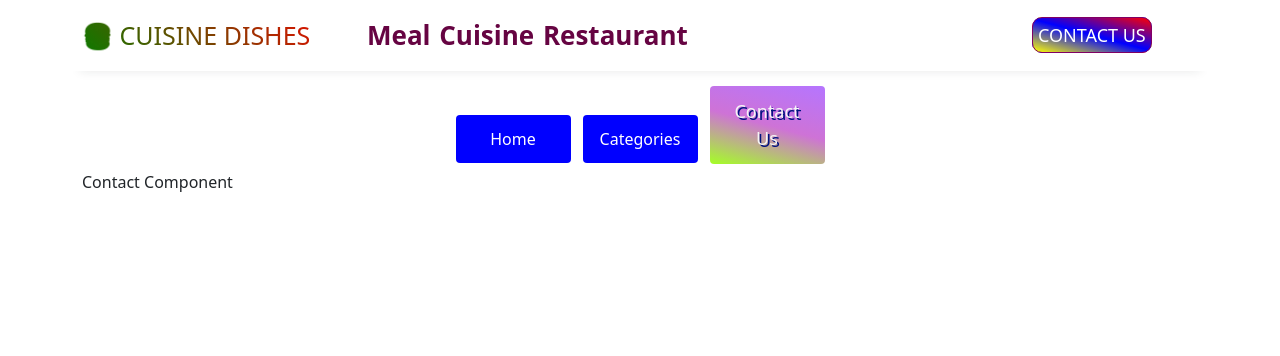
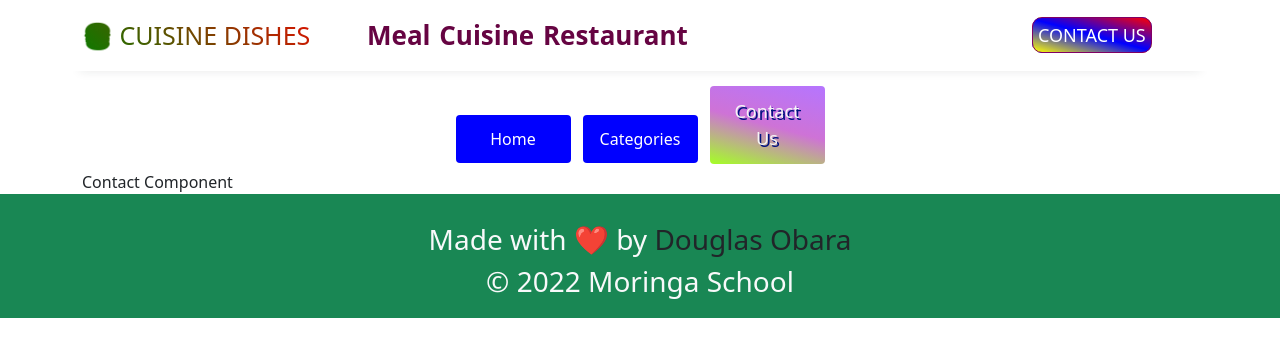
Before and after one commit to Douglas254/Phase2-Final-Project, a React (Create React App) app: page /contact in a window 1280 px wide. Shown: the top 356 px of the page. Built offline with nearby package versions, Linux system fonts and the light colour scheme.

Commit message:
add footer section

```diff
--- a/src/App.js
+++ b/src/App.js
@@ -9,10 +9,12 @@ import NavBar from "./components/NavBar";
 import Home from "./pages/Home";
 import MealCategories from "./pages/MealCategories";
 import Contact from "./pages/Contact";
+import Footer from "./components/Footer";
 
 function App() {
   return (
     <>
+      <div className="container">
         <Header />
         <NavBar />
         <Routes>
@@ -20,6 +22,8 @@ function App() {
           <Route exact path="/categories" element={<MealCategories />}></Route>
           <Route exact path="/contact" element={<Contact />}></Route>
         </Routes>
+      </div>
+      <Footer />
     </>
   );
 }
--- /dev/null
+++ b/src/components/Footer.js
@@ -0,0 +1,19 @@
+import React from "react";
+
+const Footer = () => {
+  return (
+    <>
+      <div className="container-fluid">
+        <div className="row bg-success pt-4">
+          <p className="text-center fs-3 text-light">
+            Made with ❤️ by
+            <span className="text-dark"> Douglas Obara</span> <br />
+            &copy; 2022 Moringa School
+          </p>
+        </div>
+      </div>
+    </>
+  );
+};
+
+export default Footer;
--- a/src/index.js
+++ b/src/index.js
@@ -8,8 +8,6 @@ import { BrowserRouter as Router } from "react-router-dom";
 const root = ReactDOM.createRoot(document.getElementById("root"));
 root.render(
   <Router>
-    <div className="container">
-      <App />
-    </div>
+    <App />
   </Router>
 );
```
Lines whose indentation alone changed are shown as unchanged.
